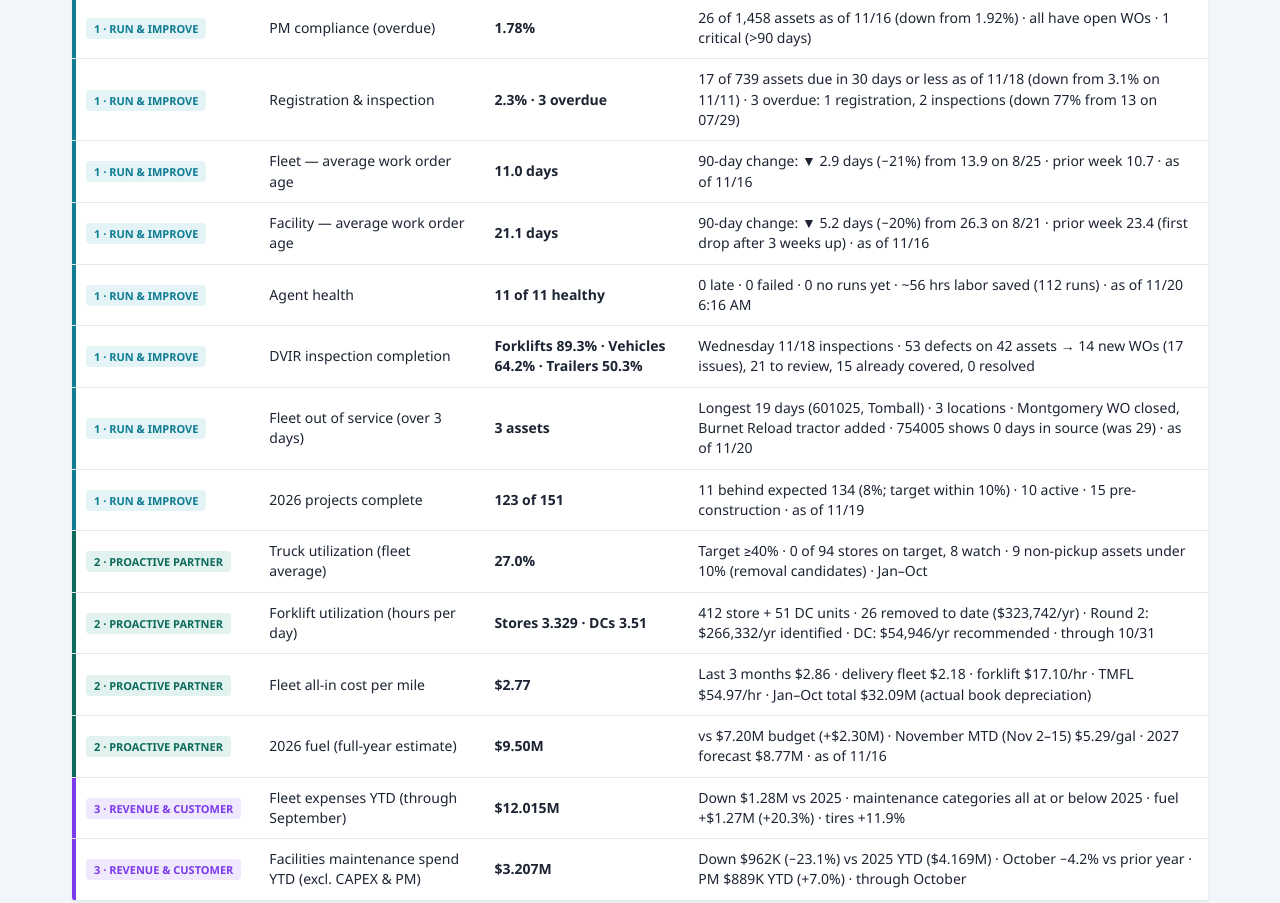
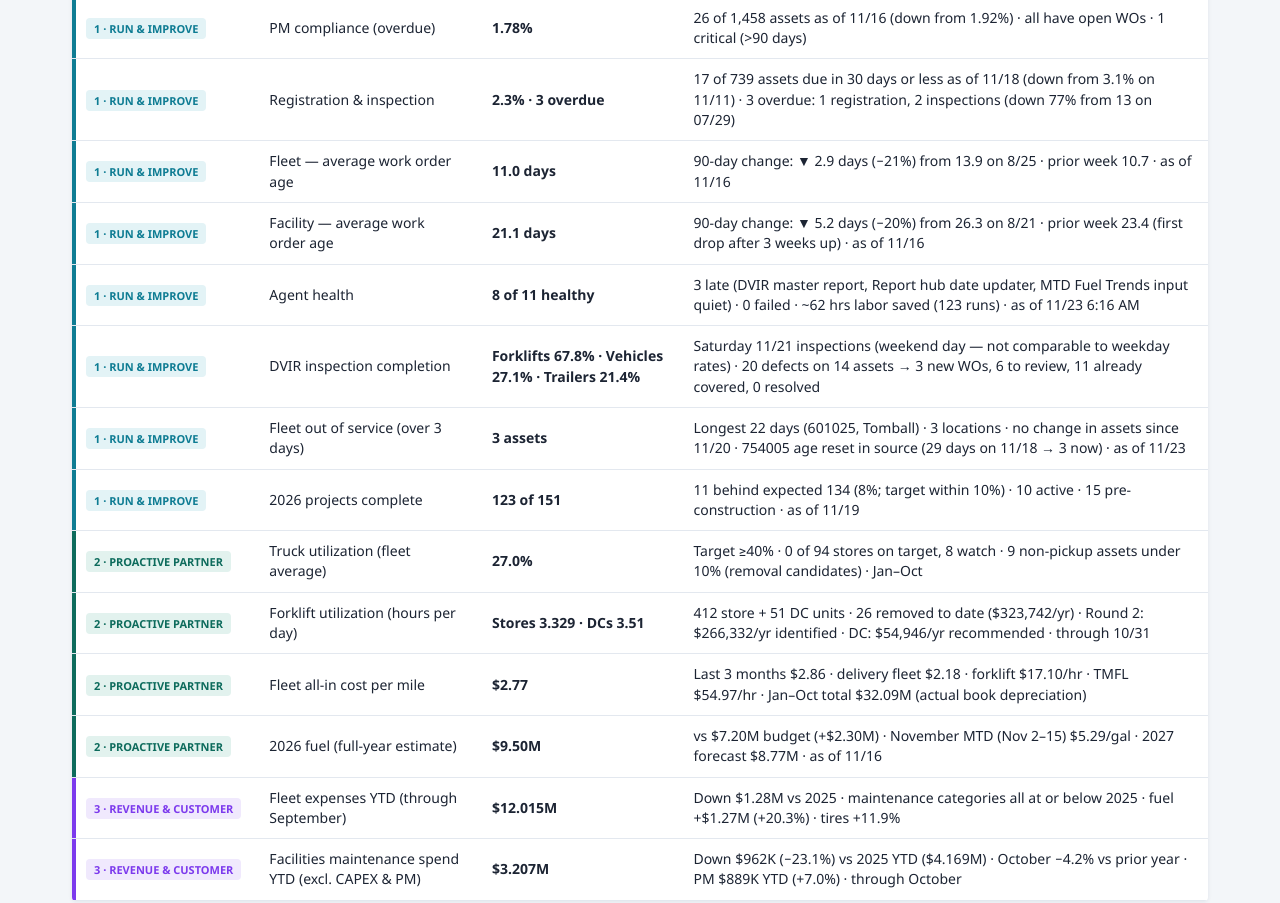
Before and after one commit to julianchetlange-svg/Store-Development-Fleet-Update, a plain HTML site: page index.html in a window 1280 px wide. Shown: the part 756-1659 px from the top of the page. Drawn offline with Linux system fonts and the light colour scheme.

Commit message:
Scheduled refresh 2026-11-23: Agent Health, Daily DVIR, Fleet OOS, Current Fleet Assets, 2027 Fleet Forecast, Flat Rate
Co-Authored-By: Claude Opus 5.5 <noreply@anthropic.com>
Claude-Session: https://claude.ai/code/session_015mEdPzzxej1cUfFQcrBU7V

```diff
--- a/index.html
+++ b/index.html
@@ -229,10 +229,10 @@ const REPORTS = [
       { bucket:2, metric:"Truck utilization (fleet average)", current:"27.0%", detail:"Target ≥40% · 0 of 94 stores on target, 8 watch · 9 non-pickup assets under 10% (removal candidates) · Jan–Oct" },
       { bucket:2, metric:"Forklift utilization (hours per day)", current:"Stores 3.329 · DCs 3.51", detail:"412 store + 51 DC units · 26 removed to date ($323,742/yr) · Round 2: $266,332/yr identified · DC: $54,946/yr recommended · through 10/31" },
       { bucket:2, metric:"Fleet all-in cost per mile", current:"$2.77", detail:"Last 3 months $2.86 · delivery fleet $2.18 · forklift $17.10/hr · TMFL $54.97/hr · Jan–Oct total $32.09M (actual book depreciation)" },
-      { bucket:1, metric:"Agent health", current:"11 of 11 healthy", detail:"0 late · 0 failed · 0 no runs yet · ~56 hrs labor saved (112 runs) · as of 11/20 6:16 AM" },
+      { bucket:1, metric:"Agent health", current:"8 of 11 healthy", detail:"3 late (DVIR master report, Report hub date updater, MTD Fuel Trends input quiet) · 0 failed · ~62 hrs labor saved (123 runs) · as of 11/23 6:16 AM" },
       { bucket:2, metric:"2026 fuel (full-year estimate)", current:"$9.50M", detail:"vs $7.20M budget (+$2.30M) · November MTD (Nov 2–15) $5.29/gal · 2027 forecast $8.77M · as of 11/16" },
-      { bucket:1, metric:"DVIR inspection completion", current:"Forklifts 89.3% · Vehicles 64.2% · Trailers 50.3%", detail:"Wednesday 11/18 inspections · 53 defects on 42 assets → 14 new WOs (17 issues), 21 to review, 15 already covered, 0 resolved" },
-      { bucket:1, metric:"Fleet out of service (over 3 days)", current:"3 assets", detail:"Longest 19 days (601025, Tomball) · 3 locations · Montgomery WO closed, Burnet Reload tractor added · 754005 shows 0 days in source (was 29) · as of 11/20" },
+      { bucket:1, metric:"DVIR inspection completion", current:"Forklifts 67.8% · Vehicles 27.1% · Trailers 21.4%", detail:"Saturday 11/21 inspections (weekend day — not comparable to weekday rates) · 20 defects on 14 assets → 3 new WOs, 6 to review, 11 already covered, 0 resolved" },
+      { bucket:1, metric:"Fleet out of service (over 3 days)", current:"3 assets", detail:"Longest 22 days (601025, Tomball) · 3 locations · no change in assets since 11/20 · 754005 age reset in source (29 days on 11/18 → 3 now) · as of 11/23" },
       { bucket:1, metric:"2026 projects complete", current:"123 of 151", detail:"11 behind expected 134 (8%; target within 10%) · 10 active · 15 pre-construction · as of 11/19" }
     ],
 
@@ -304,32 +304,32 @@ const REPORTS = [
       { bucket:1, section:"Fleet Data Analytics", title:"Daily DVIR Analysis", status:"Live",
         notes:[
           "Daily review of driver-reported defects, checked against existing Fexa work orders",
-          "Latest (11/19 update, Wednesday 11/18 inspections): 53 issues across 42 assets → 38 action items",
-          "14 work orders ready to create (17 issues combined) · 21 need review · 15 already covered by an active work order · 0 already resolved",
-          "Inspection completion 11/18: forklifts 89.3% (635 of 711) · vehicles 64.2% (319 of 497) · trailers 50.3% (94 of 187)",
+          "Latest (11/23 update, Saturday 11/21 inspections — a Saturday, so lighter activity): 20 issues across 14 assets → 9 action items",
+          "3 work orders ready to create (3 issues) · 6 need review · 0 parts / store action · 11 already covered by an active work order · 0 already resolved",
+          "Inspection completion Saturday 11/21: forklifts 67.8% (482 of 711) · vehicles 27.1% (134 of 495) · trailers 21.4% (40 of 187) — Saturday figures, not comparable to weekdays (Wednesday 11/18: 89.3% · 64.2% · 50.3%)",
           "Builds a Fexa upload file for new work orders and region emails listing assets missing inspections"
         ],
-        links:[{ label:"Daily DVIR Analysis", url:"https://julianchetlange-svg.github.io/Daily-DVIR-Analysis/", asOf:"11/18 inspections, updated 11/19/2026" }] },
+        links:[{ label:"Daily DVIR Analysis", url:"https://julianchetlange-svg.github.io/Daily-DVIR-Analysis/", asOf:"Saturday 11/21 inspections, updated 11/23/2026" }] },
       { bucket:1, section:"Fleet Data Analytics", title:"Fleet Out of Service (over 3 days)", status:"Live",
         notes:[
           "Daily tracking of known fleet downtime over 3 days, from the Fexa Out Of Service report (weekdays)",
-          "As of 11/20: 3 assets down at 3 locations · longest 19 days",
-          "601025 Pickup — 057 Tomball — 19 days (WO 747965, on hold; still pending alignment) — JRS Road Service",
-          "754005 24' TA Flatbed — 098 Cleveland — WO 763212 open — JRS Road Service · source now shows 0 days down (was 29 on 11/18); likely a Fexa age reset, worth confirming",
-          "New 11/20: 754033 Tractor TA — 359 Burnet Reload — WO 788755 open (deer damage; towed to Holt Truck Centers)",
+          "As of 11/23: 3 assets down at 3 locations (same 3 as 11/20) · longest 22 days",
+          "601025 Pickup — 057 Tomball — 22 days (WO 747965, on hold; still pending alignment) — JRS Road Service",
+          "754005 24' TA Flatbed — 098 Cleveland — WO 763212 open — JRS Road Service · source shows 3 days down (29 on 11/18, 0 on 11/20); looks like a Fexa age reset, worth confirming",
+          "754033 Tractor TA — 359 Burnet Reload — 3 days — WO 788755 open (deer damage; towed to Holt Truck Centers)",
           "Closed 11/19: 755019 24' TA Flatbed — 113 Montgomery (WO 751529)"
         ],
-        links:[{ label:"Fleet Out of Service Tracking", url:"https://julianchetlange-svg.github.io/Fleet-Out-of-Service-Tracking/", asOf:"report of 11/20/2026" }] },
+        links:[{ label:"Fleet Out of Service Tracking", url:"https://julianchetlange-svg.github.io/Fleet-Out-of-Service-Tracking/", asOf:"report of 11/23/2026" }] },
       { bucket:1, section:"Fleet Update", title:"Current Fleet Assets", status:"Live",
         notes:[
           "Daily Fexa fleet asset report — agent-built each morning",
-          "As of 11/20: 1,458 assets at 102 locations · average age 61 months (oldest 334)",
+          "As of 11/23: 1,458 assets at 102 locations (no changes since 11/20) · average age 61 months (oldest 334)",
           "Stores 1,205 (94 locations) · Distribution & Millwork 228 · Headquarters 25",
           "By class: forklifts 484 · trucks 398 · trailers 231 (oldest class, avg 101 months) · TMFLs 221 · LD vehicles 111 · ancillary 13",
           "Changes since tracking began 10/28: 5 added · 5 removed · 5 transferred",
           "Latest: 11/19 new tractor 758006 at 355 Pharr Reload; 12' slide 698002 moved 011 South Austin → 118 Spicewood · 11/20 pickups 599018 (387 NB Window) and 599027 (Region 3 pool) dropped off the report"
         ],
-        links:[{ label:"Current Fleet Assets", url:"https://julianchetlange-svg.github.io/Current-Fleet-Assets/", asOf:"report of 11/20/2026" }] },
+        links:[{ label:"Current Fleet Assets", url:"https://julianchetlange-svg.github.io/Current-Fleet-Assets/", asOf:"report of 11/23/2026" }] },
       { bucket:3, section:"Fleet Update", title:"Fleet Spend — YTD September 2026 (YOY)", status:"Live",
         notes:[
           "Note: this report is only through September",
@@ -396,10 +396,11 @@ const REPORTS = [
       { bucket:1, section:"Agents", title:"Agent Health", status:"Live",
         notes:[
           "Monitors 11 agents — checked at 6 AM, 10:30 AM and 12 PM Central",
-          "As of 11/20 6:16 AM CT: 11 healthy · 0 late · 0 failed · 0 no runs yet",
-          "Estimated labor saved: 56 hours (112 runs × 30 minutes)"
+          "As of 11/23 6:16 AM CT: 8 healthy · 3 late · 0 failed · 0 no runs yet (was 11 of 11 healthy on 11/20)",
+          "Late at the 11/23 6:16 AM check: DVIR master report (44 hours since last run; the DVIR dashboard did update later at 7:19 AM) · Report hub date updater (37 hours) · MTD Fuel Trends (input quiet — Fill-Rite daily report silent past its 36-hour limit over the weekend)",
+          "Estimated labor saved: 62 hours (123 runs × 30 minutes)"
         ],
-        links:[{ label:"Agent Health Dashboard", url:"https://julianchetlange-svg.github.io/Agent-Health-Dashboard/", asOf:"status as of 11/20/2026 6:16 AM CT" }] },
+        links:[{ label:"Agent Health Dashboard", url:"https://julianchetlange-svg.github.io/Agent-Health-Dashboard/", asOf:"status as of 11/23/2026 6:16 AM CT" }] },
       { bucket:1, section:"Agents", title:"Upcoming Agents", status:"Upcoming",
         notes:["Forklift Utilization — Claude — can possibly move to weekly",
                "Fleet Lifecycle & Budgeting — Claude — Monthly",
@@ -408,16 +409,17 @@ const REPORTS = [
         notes:[
           "Created 2027 Fleet Expense forecast for accounting with adaptive associations for clean upload file",
           "Covers 1,454 assets at 110 locations · switched to the 11/18 roster (tractor 758006 delivered 11/18 to replace 747106; 750046 being sold)",
-          "2027 baseline location charges $37.67M (was $35.70M on 11/17) · actual cost $38.08M (was $35.96M)",
-          "Store, loaner-pool & HQ charges $27.20M — now on the 2027 flat rate (fixed by type $12.20M + variable per mile/hour $8.90M, replacing the 2026 flat rate and $0.425/mile) plus fuel · actual-cost locations (Distribution, Millwork, 355CD, 355) $10.47M",
-          "Agreed accounting revision now built into the dashboard and Adaptive export (11/19): 2027 maintenance, registration & inspection and rental lines $15,163,631 (−3.3% vs FY2026 outlook) · Mfg/DC $4.36M, flat rate $10.80M",
-          "Ad valorem tax split out as its own line ($770,860) and left out of the Adaptive export (budgeted in property tax) · 77 book-only depreciation lines added ($218K in 2027)",
+          "2027 baseline location charges $37.07M (was $37.67M on 11/19) · actual cost $37.31M (was $38.08M) — ad valorem tax removed from fleet expense (accounting: it is a property tax) and revised flat rates loaded on 11/20",
+          "Store, loaner-pool & HQ charges $26.88M (was $27.20M) on the 2027 flat rate (fixed by type $11.89M, was $12.20M + variable per mile/hour $8.90M) plus fuel · actual-cost locations (Distribution, Millwork, 355CD, 355) $10.19M (was $10.47M)",
+          "Revised 2027 flat rates (11/20): fixed base + fees lowered about 2.5–3.5% on 23 rate types (e.g. 24' TA Flatbed $1,992.89 → $1,943.49, pickup $646.91 → $631.55) · fixed + variable $20.79M vs $20.18M under the old rate (+3.0%)",
+          "Agreed accounting revision unchanged at $15,163,631 for 2027 maintenance, registration & inspection and rental lines (−3.3% vs FY2026 outlook) · split now Mfg/DC $4.23M, flat rate $10.94M (was $4.36M / $10.80M) after Mfg/DC levels were anchored to their FY2026 amounts · corrected Adaptive import file sent to accounting 11/20",
+          "Fleet expense excluding fuel: $27.47M in location charges ($27.71M actual cost) · 60 recently delivered units now budgeted at least the same-type median maintenance",
           "Fuel is the largest actual cost line: truck $8.20M, forklift $799K, LD $605K — 2027 rate assumed to fall from $5.20 to $3.73 over the year",
           "Replacements: 76 units in 2027 (61 owned sold, 15 leased returned) · $5.62M new-unit capital, delivered January–July",
           "Expected sale proceeds $747K (gain on sale +$730K) · net 2027 expense change +$689K (new depreciation +$745K)",
           "Forklift/TMFL variable rate uses each unit's average monthly hours; 14 TMFLs and 3 forklifts use last-service hour readings because their DVIR hours were unreliable"
         ],
-        links:[{ label:"2027 Fleet Forecast", url:"https://julianchetlange-svg.github.io/2027-Fleet-Forecast/", asOf:"updated 11/19/2026" }] },
+        links:[{ label:"2027 Fleet Forecast", url:"https://julianchetlange-svg.github.io/2027-Fleet-Forecast/", asOf:"updated 11/20/2026" }] },
       { bucket:2, section:"Fleet Update", title:"Distribution — Fleet Support", status:"In Progress",
         notes:["On-site tech is up and running","Tire container dropped on site by STM",
                "Need to follow up with Derwin to see if he wants to make moves on assets"] },
@@ -502,12 +504,13 @@ const REPORTS = [
         notes:[
           "Still a work in progress · rebuilding the flat rate program utilizing AI, working on 2027 rates",
           "Calculator on the 11/13 asset list (1,460 assets): 1,177 charged at 97 stores, 287 at excluded locations",
-          "Current draft: $1.77M per month / $21.23M per year · average $1,503 per asset per month including maintenance (11/18: TMFL & 4-way residual 10%; flatbed and specialty trailers 0%)",
+          "Current draft: $1.74M per month / $20.91M per year (was $1.77M / $21.23M on 11/19) · average $1,481 per asset per month including maintenance (was $1,503)",
+          "11/20: ad valorem tax removed from the rate (accounting: not a vehicle expense), replaced by a 0.40% buffer for discrepancies",
           "Maintenance billed by actual use — rate per mile or hour by asset type (from the cost-per-mile analysis); pickups $0.14/mile · TMFL & 4-way back to per hour on 11/19 (matches the budget); hour readings to be shored up before 2027 go-live",
-          "Back-test on Jan–Oct 2026 usage (all flat-rate locations): new rates $18.18M vs old flat rate billed $17.50M (+3.9%)",
-          "Against accounting, now Jan–Oct (October preliminary): new $17.20M vs allocation $16.79M vs actual expense $17.42M — old under-recovered by $628K; draft now under-recovers by $220K (was over-recovering $398K on Jan–Sep) — still being tuned"
+          "Back-test on Jan–Oct 2026 usage (all flat-rate locations): new rates $17.91M vs old flat rate billed $17.50M (+2.4%; was +3.9%)",
+          "Against accounting, Jan–Oct (October preliminary): new $16.95M vs allocation $16.79M vs actual expense $17.42M — old under-recovered by $628K; draft now under-recovers by $472K (was $220K on 11/19; widened after ad valorem came out of the rate) — still being tuned"
         ],
-        links:[{ label:"Flat Rate Calculator", url:"https://julianchetlange-svg.github.io/Flat-Rate-Charges/", asOf:"work in progress, updated 11/19/2026" }] },
+        links:[{ label:"Flat Rate Calculator", url:"https://julianchetlange-svg.github.io/Flat-Rate-Charges/", asOf:"work in progress, updated 11/20/2026" }] },
       { bucket:3, section:"Fleet Update", title:"Fleet Assets & 2026 Budget", status:"In Progress",
         notes:["Assets purchased: 44 forklifts · 16 trucks · 2 pickups · 2 Lumber Buddy (64 total)",
                "Total assets: 50 planned / 60 delivered / 10 contingency",
```
Also changed, not shown: sources.json (+7 -7 lines).
